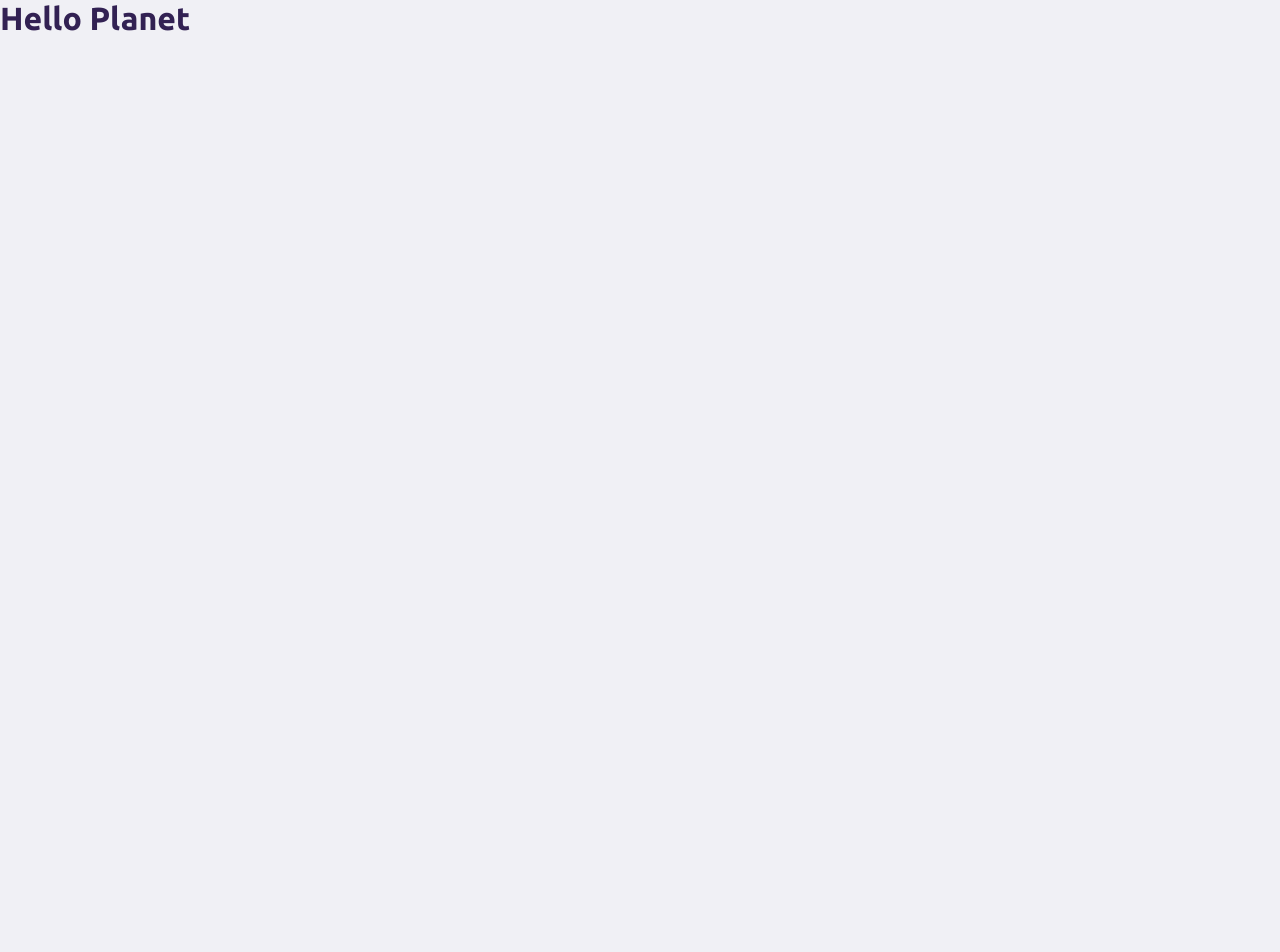
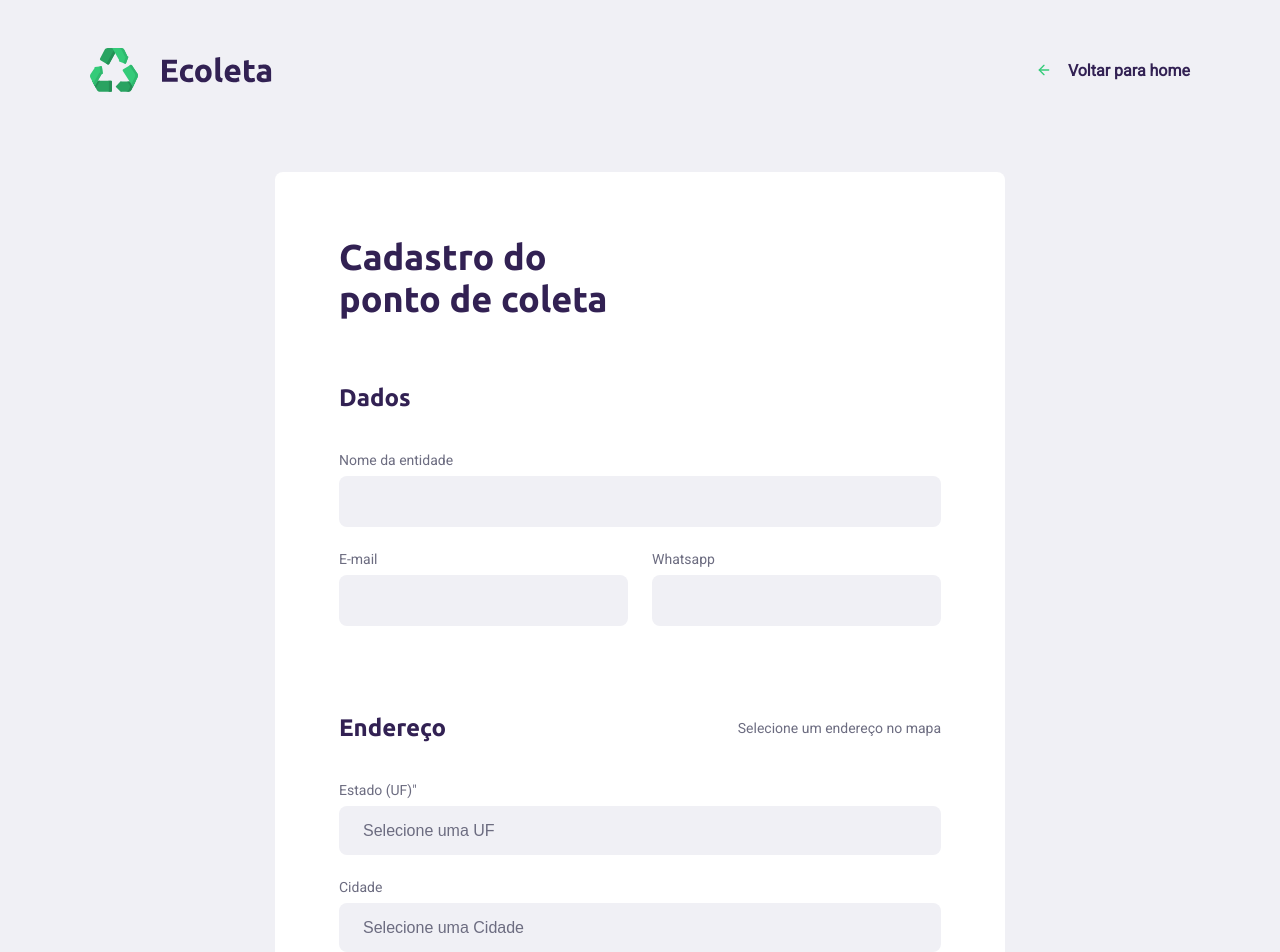
Before and after one commit to leoalcantara/next-level-week, a React (Create React App) app in the folder web/: page /create-point in a window 1280 px wide. Shown: the top 952 px of the page. Before the commit the page ends 800 px from the top, so only its background shows below. Built offline with nearby package versions, Linux system fonts and the light colour scheme.

Commit message:
creating collection items fields

```diff
--- a/web/src/pages/CreatePoint/index.tsx
+++ b/web/src/pages/CreatePoint/index.tsx
@@ -1,8 +1,93 @@
 import React from 'react';
+import { Link }  from 'react-router-dom';
+import { FiArrowLeft} from 'react-icons/fi'
+
+import './style.css';
+import logo from '../../assets/logo.svg'
 
 const CreatePoint = () => {
 
-    return <h1>Hello Planet</h1>
+    return (
+        <div id="page-create-point">
+            <header>
+                <img src={logo} alt="Ecoleta"/>
+
+                <Link to="/">
+                    <FiArrowLeft/>
+                        Voltar para home
+                </Link>
+            </header>
+            <form action="">
+                <h1>Cadastro do <br/>ponto de coleta</h1>
+
+                <fieldset>
+                    <legend>
+                        <h2>Dados</h2>
+                    </legend>
+
+                    <div className="field">
+                        <label htmlFor="name">Nome da entidade</label>
+                        <input
+                            type="text"
+                            name="name"
+                            id="name"
+                        />
+                    </div>
+                    <div className="field-group">
+                        <div className="field">
+                            <label htmlFor="email">E-mail</label>
+                            <input
+                                type="text"
+                                name="email"
+                                id="email"
+                            />
+                        </div>
+                        <div className="field">
+                            <label htmlFor="whatsapp">Whatsapp</label>
+                            <input
+                                type="text"
+                                name="whatsapp"
+                                id="whatsapp"
+                            />
+                        </div>
+
+                    </div>
+                </fieldset>
+
+                <fieldset>
+                    <legend>
+                        <h2>Endereço</h2>
+                        <span>Selecione um endereço no mapa</span>
+                    </legend>
+                    <div className="field-group">
+                        <div className="field">
+                            <label htmlFor="uf">Estado (UF)"</label>
+                            <select name="uf" id="uf">
+                                <option value="0">Selecione uma UF</option>
+                            </select>
+                        </div>
+                    </div>
+                    <div className="field-group">
+                        <div className="field">
+                            <label htmlFor="city">Cidade</label>
+                            <select name="city" id="city">
+                                <option value="0">Selecione uma Cidade</option>
+                            </select>
+                        </div>
+                    </div>
+                </fieldset>
+
+                <fieldset>
+                    <legend>
+                        <h2>Ítens de coleta</h2>
+                        <span>Selecione um ou mais ítens abaixo</span>
+                    </legend>
+                </fieldset>
+
+            </form>
+        </div>
+
+    );
 
 };
 
--- /dev/null
+++ b/web/src/pages/CreatePoint/style.css
@@ -0,0 +1,203 @@
+#page-create-point {
+    width: 100%;
+    max-width: 1100px;
+
+    margin: 0 auto;
+  }
+
+  #page-create-point header {
+    margin-top: 48px;
+
+    display: flex;
+    justify-content: space-between;
+    align-items: center;
+  }
+
+  #page-create-point header a {
+    color: var(--title-color);
+    font-weight: bold;
+    text-decoration: none;
+
+    display: flex;
+    align-items: center;
+  }
+
+  #page-create-point header a svg {
+    margin-right: 16px;
+    color: var(--primary-color);
+  }
+
+  #page-create-point form {
+    margin: 80px auto;
+    padding: 64px;
+    max-width: 730px;
+    background: #FFF;
+    border-radius: 8px;
+
+    display: flex;
+    flex-direction: column;
+  }
+
+  #page-create-point form h1 {
+    font-size: 36px;
+  }
+
+  #page-create-point form fieldset {
+    margin-top: 64px;
+    min-inline-size: auto;
+    border: 0;
+  }
+
+  #page-create-point form legend {
+    width: 100%;
+    display: flex;
+    justify-content: space-between;
+    align-items: center;
+    margin-bottom: 40px;
+  }
+
+  #page-create-point form legend h2 {
+    font-size: 24px;
+  }
+
+  #page-create-point form legend span {
+    font-size: 14px;
+    font-weight: normal;
+    color: var(--text-color);
+  }
+
+  #page-create-point form .field-group {
+    flex: 1;
+    display: flex;
+  }
+
+  #page-create-point form .field {
+    flex: 1;
+
+    display: flex;
+    flex-direction: column;
+    margin-bottom: 24px;
+  }
+
+  #page-create-point form .field input[type=text],
+  #page-create-point form .field input[type=email],
+  #page-create-point form .field input[type=number] {
+    flex: 1;
+    background: #F0F0F5;
+    border-radius: 8px;
+    border: 0;
+    padding: 16px 24px;
+    font-size: 16px;
+    color: #6C6C80;
+  }
+
+  #page-create-point form .field select {
+    -webkit-appearance: none;
+    -moz-appearance: none;
+    appearance: none;
+    flex: 1;
+    background: #F0F0F5;
+    border-radius: 8px;
+    border: 0;
+    padding: 16px 24px;
+    font-size: 16px;
+    color: #6C6C80;
+  }
+
+  #page-create-point form .field input::placeholder {
+    color: #A0A0B2;
+  }
+
+  #page-create-point form .field label {
+    font-size: 14px;
+    margin-bottom: 8px;
+  }
+
+  #page-create-point form .field :disabled {
+    cursor: not-allowed;
+  }
+
+  #page-create-point form .field-group .field + .field {
+    margin-left: 24px;
+  }
+
+  #page-create-point form .field-group input + input {
+    margin-left: 24px;
+  }
+
+  #page-create-point form .field-check {
+    flex-direction: row;
+    align-items: center;
+  }
+
+  #page-create-point form .field-check input[type=checkbox] {
+    background: #F0F0F5;
+  }
+
+  #page-create-point form .field-check label {
+    margin: 0 0 0 8px;
+  }
+
+  #page-create-point form .leaflet-container {
+    width: 100%;
+    height: 350px;
+    border-radius: 8px;
+    margin-bottom: 24px;
+  }
+
+  #page-create-point form button {
+    width: 260px;
+    height: 56px;
+    background: var(--primary-color);
+    border-radius: 8px;
+    color: #FFF;
+    font-weight: bold;
+    font-size: 16px;
+    border: 0;
+    align-self: flex-end;
+    margin-top: 40px;
+    transition: background-color 0.2s;
+    cursor: pointer;
+  }
+
+  #page-create-point form button:hover {
+    background: #2FB86E;
+  }
+
+  .items-grid {
+    display: grid;
+    grid-template-columns: repeat(3, 1fr);
+    gap: 16px;
+    list-style: none;
+  }
+
+  .items-grid li {
+    background: #f5f5f5;
+    border: 2px solid #f5f5f5;
+    height: 180px;
+    border-radius: 8px;
+    padding: 32px 24px 16px;
+
+    display: flex;
+    flex-direction: column;
+    justify-content: space-between;
+    align-items: center;
+
+    text-align: center;
+
+    cursor: pointer;
+  }
+
+  .items-grid li span {
+    flex: 1;
+    margin-top: 12px;
+
+    display: flex;
+    align-items: center;
+    color: var(--title-color)
+  }
+
+  .items-grid li.selected {
+    background: #E1FAEC;
+    border: 2px solid #34CB79;
+  }
```
